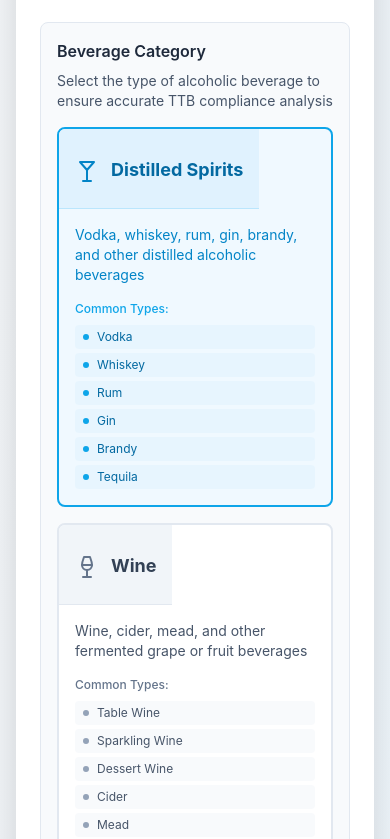
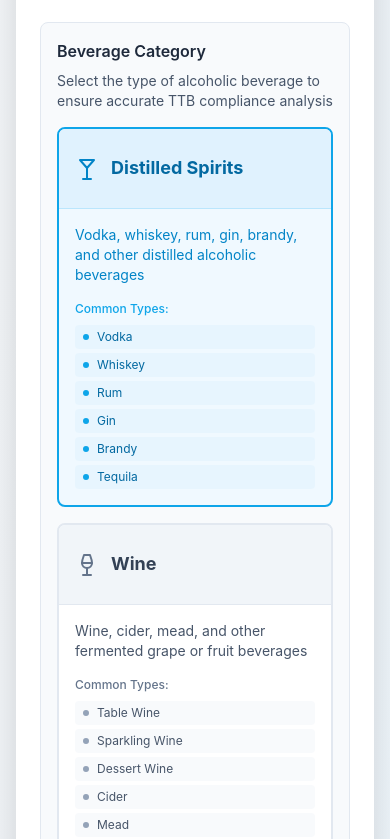
Before and after one commit to awsoft/alcohol-label-analyzer, a React (Vite) app: page / in a window 390 px wide. Shown: the part 845-1684 px from the top of the page. Built offline with nearby package versions, Linux system fonts and the light colour scheme; no server answers.

Commit message:
Refactor BeverageCategorySelector component: reorder imports and enhance layout for better responsiveness and visual consistency.

```diff
--- a/components/BeverageCategorySelector.tsx
+++ b/components/BeverageCategorySelector.tsx
@@ -1,5 +1,5 @@
 import React from 'react';
-import { Wine, Martini, Beer } from 'lucide-react';
+import { Wine, Beer, Martini } from 'lucide-react';
 import { BeverageCategory, BEVERAGE_CATEGORIES } from '../types';
 
 interface BeverageCategorySelectorProps {
@@ -52,20 +52,18 @@ export const BeverageCategorySelector: React.FC<BeverageCategorySelectorProps> =
           >
             {/* Header area with icon and title */}
             <div className={`
-              p-4 pb-3 border-b h-20 flex items-center
+              px-4 py-3 border-b h-20 flex items-center w-full
               ${selectedCategory === category.id
                 ? 'bg-sky-100 dark:bg-sky-800/30 border-sky-200 dark:border-sky-700'
                 : 'bg-slate-100 dark:bg-slate-700/50 border-slate-200 dark:border-slate-600'
               }
             `}>
-              <div className="flex items-center w-full">
-                <div className={`mr-3 flex-shrink-0 ${selectedCategory === category.id ? 'text-sky-600 dark:text-sky-400' : 'text-slate-500 dark:text-slate-400'}`}>
-                  {getCategoryIcon(category.id)}
-                </div>
-                <h4 className={`font-bold text-lg leading-tight ${selectedCategory === category.id ? 'text-sky-700 dark:text-sky-300' : 'text-slate-700 dark:text-slate-300'}`}>
-                  {category.name}
-                </h4>
+              <div className={`mr-3 flex-shrink-0 ${selectedCategory === category.id ? 'text-sky-600 dark:text-sky-400' : 'text-slate-500 dark:text-slate-400'}`}>
+                {getCategoryIcon(category.id)}
               </div>
+              <h4 className={`font-bold text-lg leading-tight flex-1 ${selectedCategory === category.id ? 'text-sky-700 dark:text-sky-300' : 'text-slate-700 dark:text-slate-300'}`}>
+                {category.name}
+              </h4>
             </div>
 
             {/* Content area */}
```
